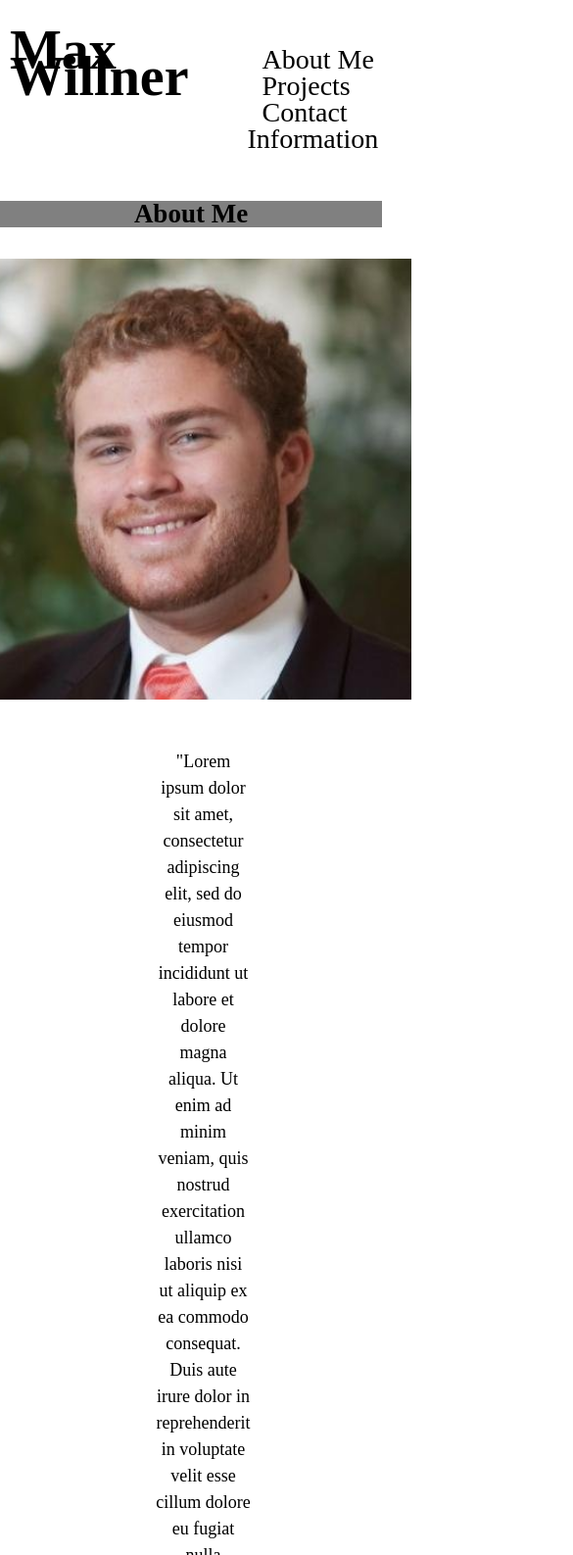
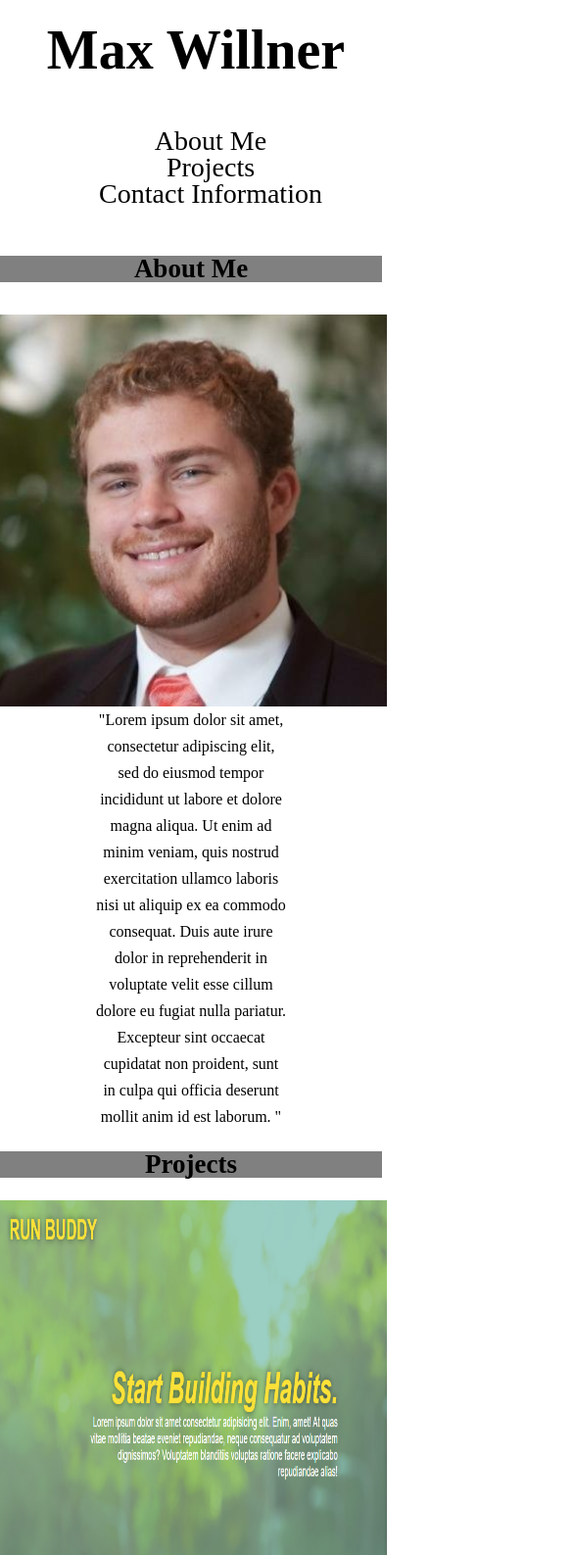
Before and after one commit to maxwillner/maxwillner.github.io, a plain HTML site: page index.html in a window 390 px wide. Shown: the top 1587 px of the page at 98% size, 585 px wide, since content can reach past the window. Drawn offline with Linux system fonts and the light colour scheme; files that its build step writes are made by us from their sources; files whose address does not match are found by name.

Commit message:
updated media query

```diff
--- a/assets/Style.css
+++ b/assets/Style.css
@@ -17,7 +17,7 @@ header {
 }
 
 header h1 {
-    margin-left: 10px;
+    margin-left: 20px;
     margin-right:10px;
 }
 
@@ -58,7 +58,7 @@ header nav ul li a {
     width: 25%;
     text-align: center;
     margin-left: 25px;
-    margin-top: 50px;
+    margin-top: 25px;
 }
 
 .bio {
@@ -67,6 +67,7 @@ header nav ul li a {
     flex-direction: row;
     flex-wrap: wrap;
     justify-content: center;
+    align-items: center;
 }
 
 /* Projects Start */
@@ -127,5 +128,115 @@ footer {
 /*Media Query Start*/
 
 @media screen and (max-width: 980px) {
+    header {
+        display: flex;
+        flex-wrap: wrap;
+        justify-content: center;
+        align-items: center;
+    }
+    .project-card-container-A img {
+        width: 800px;
+        height: 500px
+    }
+}
 
+@media screen and (max-width: 768px) {
+    header {
+        display: flex;
+        flex-wrap: wrap;
+        justify-content: center;
+        align-items: center;
+    }
+
+    header nav ul {
+        display: flex;
+        flex-wrap: wrap;
+        justify-content: center;
+        align-items: center;
+        list-style: none;
+    }
+
+    .project-card-container-A img {
+        width: 600px;
+        height: 600px
+    }
+
+    #about-me p {
+        font-size: 16px;
+        margin-top: 25px;
+        margin-bottom: 0;
+        width: 75%;
+    }
 }
+
+@media screen and (max-width: 575px) {
+
+    header {
+        display: flex;
+        flex-wrap: wrap;
+        justify-content: center;
+        align-items: center;
+    }
+
+    header nav ul {
+        display: block;
+        text-align: center;
+
+    }
+
+    #about-me img {
+        width: 400px;
+        height: 400px;
+    }
+    .project-card-container-A img {
+        width: 400px;
+        height: 400px;
+    }
+
+    .project-card-container-B img {
+        width: 350px;
+        height: 350px;
+    }
+
+    #about-me p {
+        width: 50%;
+        font-size: 16px;
+        margin: 0;
+    }
+}
+
+@media screen and (max-width: 376px) {
+
+    header {
+        display: flex;
+         flex-wrap: wrap;
+        justify-content: center;
+        align-items: center;
+    }
+
+    header nav ul {
+    display: block;
+    text-align: center;
+    }
+
+    .project-card-container-A img {
+    width: 300px;
+    height: 300px;
+    }
+
+    .project-card-container-B img {
+        width: 250px;
+        height: 250px;
+    }
+
+    #about-me p {
+        width: 50%;
+        font-size: 16px;
+        margin: 0;
+    }
+
+    #about-me img {
+        width: 350px;
+        height: 350px;
+    }
+}
```
